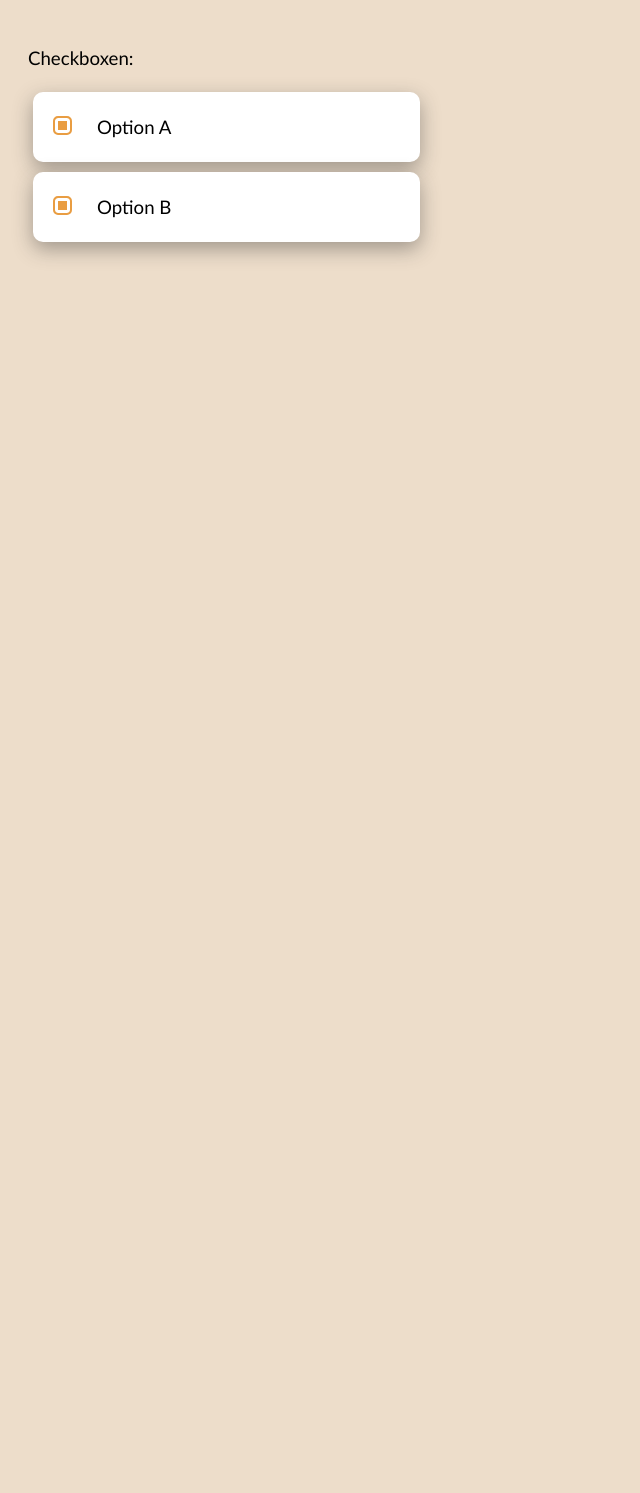
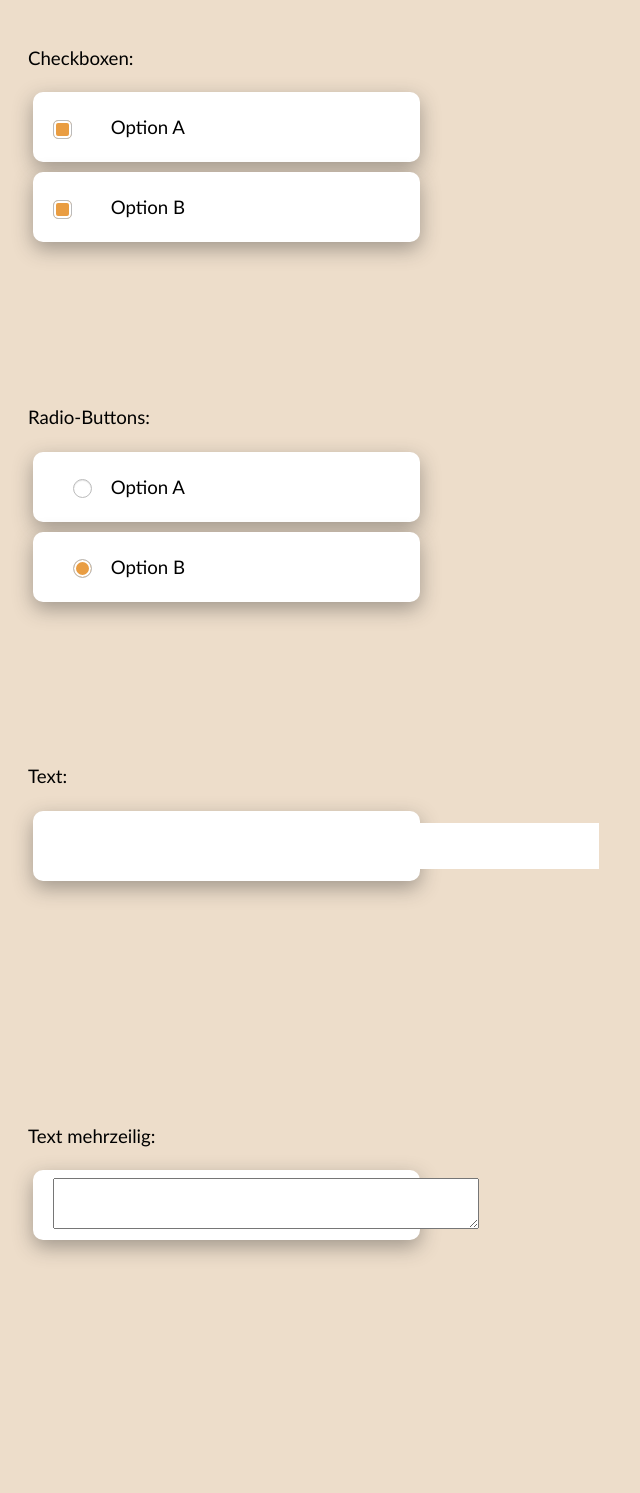
Before and after one commit to pxcemaker/SmartForms, a PHP site: page /beispielseite-2.html in a window 1280 px wide. Shown: the whole page, without its empty margins (0-640 px from the left). Before the commit the page ends 259 px from the top, so only its background shows below. Run offline with PHP 8.4, Linux system fonts and the light colour scheme.

Commit message:
Radio-Buttons, Text (ein- und mehrzeilig) hinzugefügt

```diff
--- a/fusion-opl/beispiel.css
+++ b/fusion-opl/beispiel.css
@@ -11,6 +11,7 @@ body {
     display: flex;
     height: 300px;
     flex-direction: column;
+    box-sizing: border-box;
 }
 
 .checkbox-kasten {
@@ -59,6 +60,90 @@ input[type="checkbox"] {
 
   /*Checkboxen: Ende*/
 
-  /*Radio-Buttons: Anfang*/
+  /*Radio-Buttons: Anfang --> https://blog.kulturbanause.de/2015/03/formular-styling-mit-css-select-listen-radio-buttons-und-checkboxen-individuell-gestalten/ */
+  /* remove standard-styles */
+input {
+    -webkit-appearance: none;
+    -moz-appearance: none;
+    appearance: none;
+    border:none;
+    border-radius: 0;
+    font-size: 1em;
+    width: 100%
+  }
 
+  /* graceful degradation for ie8 */
+  input[type='checkbox'],
+  input[type='radio'] {
+    width:auto;
+    float:left;
+    margin-right: .75em;
+    background:transparent;
+    border:none;
+  }
+
+  input[type='checkbox']:checked,
+  input[type='checkbox']:not(:checked),
+  input[type='radio']:checked,
+  input[type='radio']:not(:checked) {
+    background: transparent;
+    position: relative;
+    visibility: hidden;
+    margin:0;
+    padding:0;
+  }
+
+  input[type='checkbox'] + label,
+  input[type='radio'] + label {
+    cursor: pointer;
+  }
+
+  input[type='checkbox']:checked + label::before,
+input[type='checkbox']:not(:checked) + label::before,
+input[type='radio']:checked + label::before,
+input[type='radio']:not(:checked) + label::before {
+    content:' ';
+    display:inline-block;
+    width: 17px;
+    height:17px;
+    position: relative;
+    top:4px;
+    border: 1px solid #bbb;
+    background: white;
+    margin-right: 1em;
+    box-shadow: inset 0 1px 1px 0 rgba(0,0,0,.1);
+}
+
+input[type=radio]:checked + label::before,
+input[type=radio]:not(:checked) + label::before {
+  border-radius: 30px;
+}
+
+input[type='checkbox']:hover  + label::before,
+input[type='radio']:hover  + label::before {
+  background:#ddd;
+  box-shadow: inset 0 0 0 2px white;
+}
+
+input[type='checkbox']:checked  + label::before,
+input[type='radio']:checked  + label::before {
+  background:#e99d42;
+  box-shadow: inset 0 0 0 2px white;
+}
   /*Radio-Buttons: Ende*/
+
+/*Text einzeilig: Anfang*/
+input[type='text']{
+    width: 200%;
+    padding: .75em 1em .5em 1em;
+    font-family: 'Gill Sans', 'Gill Sans MT', Calibri, 'Trebuchet MS', sans-serif;
+}
+/*Text einzeilig: Ende*/
+
+/*Text mehrzeilig: Anfang*/
+textarea {
+    width: 200%;
+    padding: .75em 1em .5em 1em;
+    font-family: 'Gill Sans', 'Gill Sans MT', Calibri, 'Trebuchet MS', sans-serif;
+}
+/*Text mehrzeilig: Ende*/
--- a/fusion-opl/beispielseite-2.html
+++ b/fusion-opl/beispielseite-2.html
@@ -26,5 +26,42 @@
              </div>
          </div>
     </div>
+
+    <p>Radio-Buttons:</p>
+    <div class="checkbox-container">
+        <div class="checkbox-kasten">
+           <div class="checkbox-content">
+                <input type="radio" id="radio-1" name="radio"
+                    checked>
+                <label for="radio-1">Option A</label>
+            </div>
+        </div>
+
+        <div class="checkbox-kasten">
+            <div class="checkbox-content">
+                 <input type="radio" id="radio-2" name="radio"
+                     checked>
+                 <label for="radio-2">Option B</label>
+             </div>
+         </div>
+    </div>
+
+    <p>Text:</p>
+    <div class="checkbox-container">
+        <div class="checkbox-kasten">
+           <div class="checkbox-content">
+                <input type="text">
+            </div>
+        </div>
+    </div>
+
+    <p>Text mehrzeilig:</p>
+    <div class="checkbox-container">
+        <div class="checkbox-kasten">
+           <div class="checkbox-content">
+                <textarea></textarea>
+            </div>
+        </div>
+    </div>
 </body>
 </html>
```
